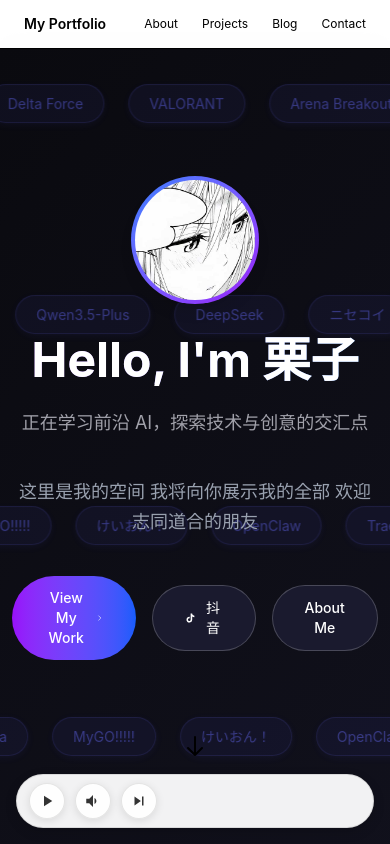
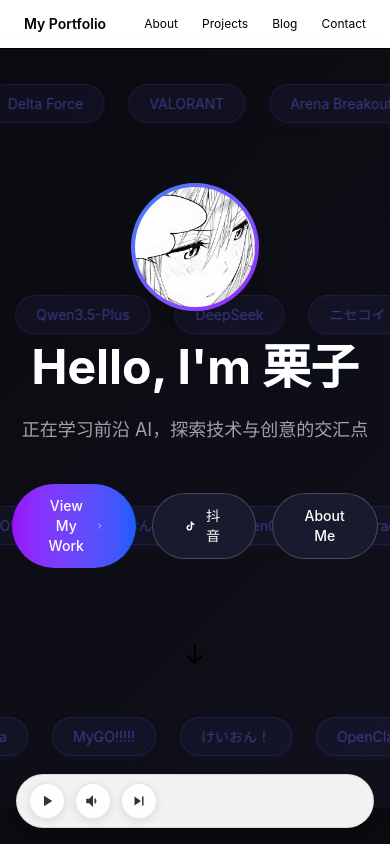
Before and after one commit to superlizi114514/myweb, a Vue app: page /#/ in a window 390 px wide. Shown: the top 844 px of the page. Built offline with nearby package versions, Linux system fonts and the light colour scheme.

Commit message:
fix: Welcome message replaces hello + nav CSS fix

```diff
--- a/src/views/Home.vue
+++ b/src/views/Home.vue
@@ -11,6 +11,7 @@
           <img src="/avatar.jpg" alt="Avatar" class="w-full h-full rounded-full object-cover bg-white" loading="eager" fetchpriority="high" />
         </div>
 
+        <div class="mb-10 max-w-2xl mx-auto">
           <h1 class="text-5xl md:text-6xl font-bold mb-6 text-transparent bg-clip-text bg-gradient-to-r from-purple-400 to-blue-400">
             <TypewriterText
               text="Hello, I'm 栗子"
@@ -18,16 +19,16 @@
               :startDelay="300"
             />
           </h1>
-        <p class="text-lg md:text-xl text-gray-300 mb-10 max-w-2xl mx-auto leading-relaxed">
+          <p v-if="!showWelcome" class="text-lg md:text-xl text-gray-300 leading-relaxed animate-fade-in">
             正在学习前沿 AI，探索技术与创意的交汇点
           </p>
-        <div class="text-lg md:text-xl text-gray-400 mb-10 max-w-2xl mx-auto leading-relaxed min-h-[3rem]">
+          <div v-if="showWelcome" class="text-lg md:text-xl text-gray-400 leading-relaxed">
             <TypewriterText
-            v-if="showWelcome"
               text="这里是我的空间 我将向你展示我的全部 欢迎志同道合的朋友"
-            :speed="100"
+              :speed="80"
               :startDelay="2000"
             />
+          </div>
         </div>
         <div class="flex items-center justify-center space-x-4">
           <router-link to="/projects" class="w-full sm:w-auto bg-gradient-to-r from-purple-600 to-blue-600 text-white px-8 py-3 rounded-full text-sm font-medium hover:shadow-lg hover:shadow-purple-500/50 transition-all flex items-center justify-center gap-2">
@@ -108,7 +109,7 @@ export default {
   },
   data() {
     return {
-      showWelcome: true,
+      showWelcome: false,
       featuredProjects: [
         {
           id: 1,
```
Lines whose indentation alone changed are shown as unchanged.
